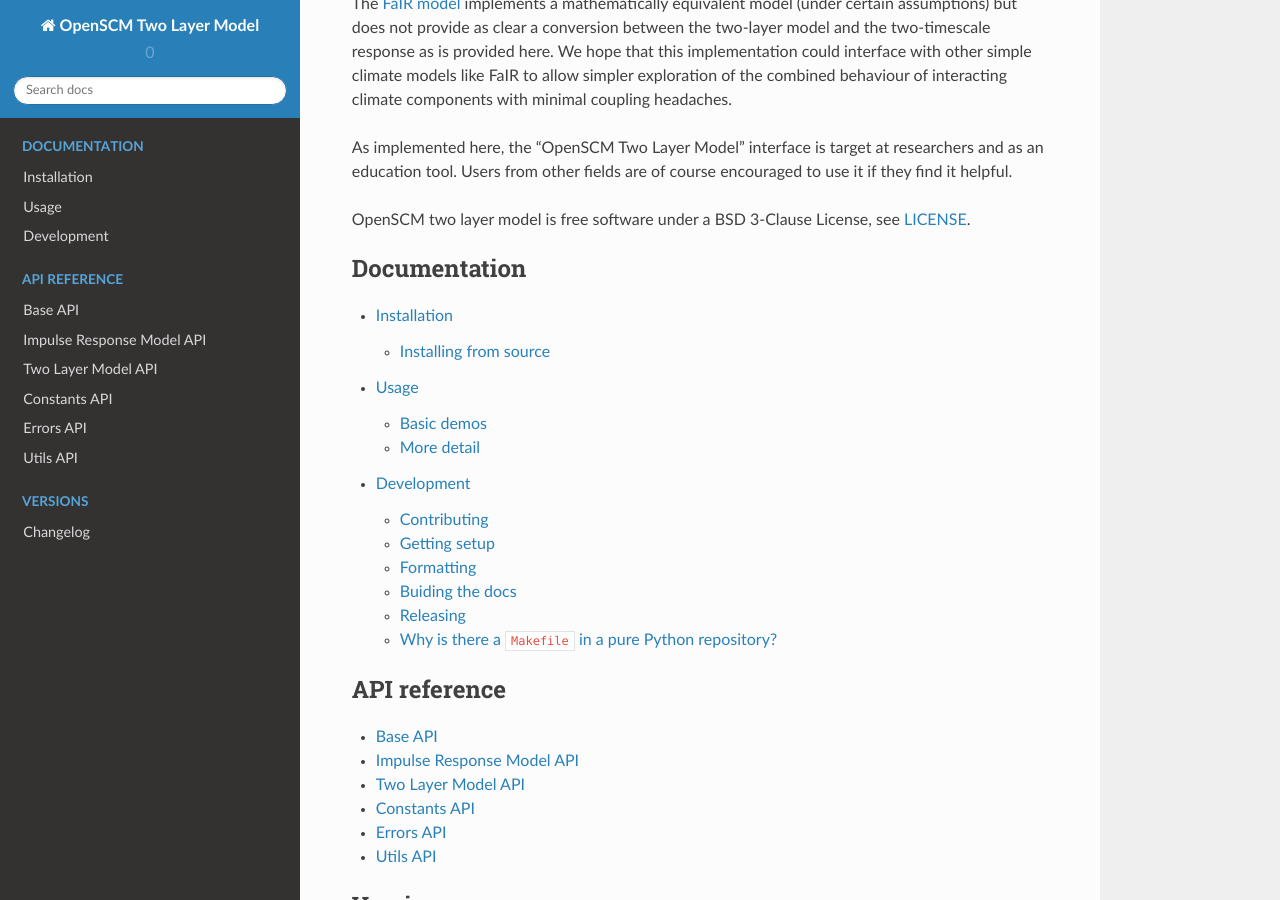
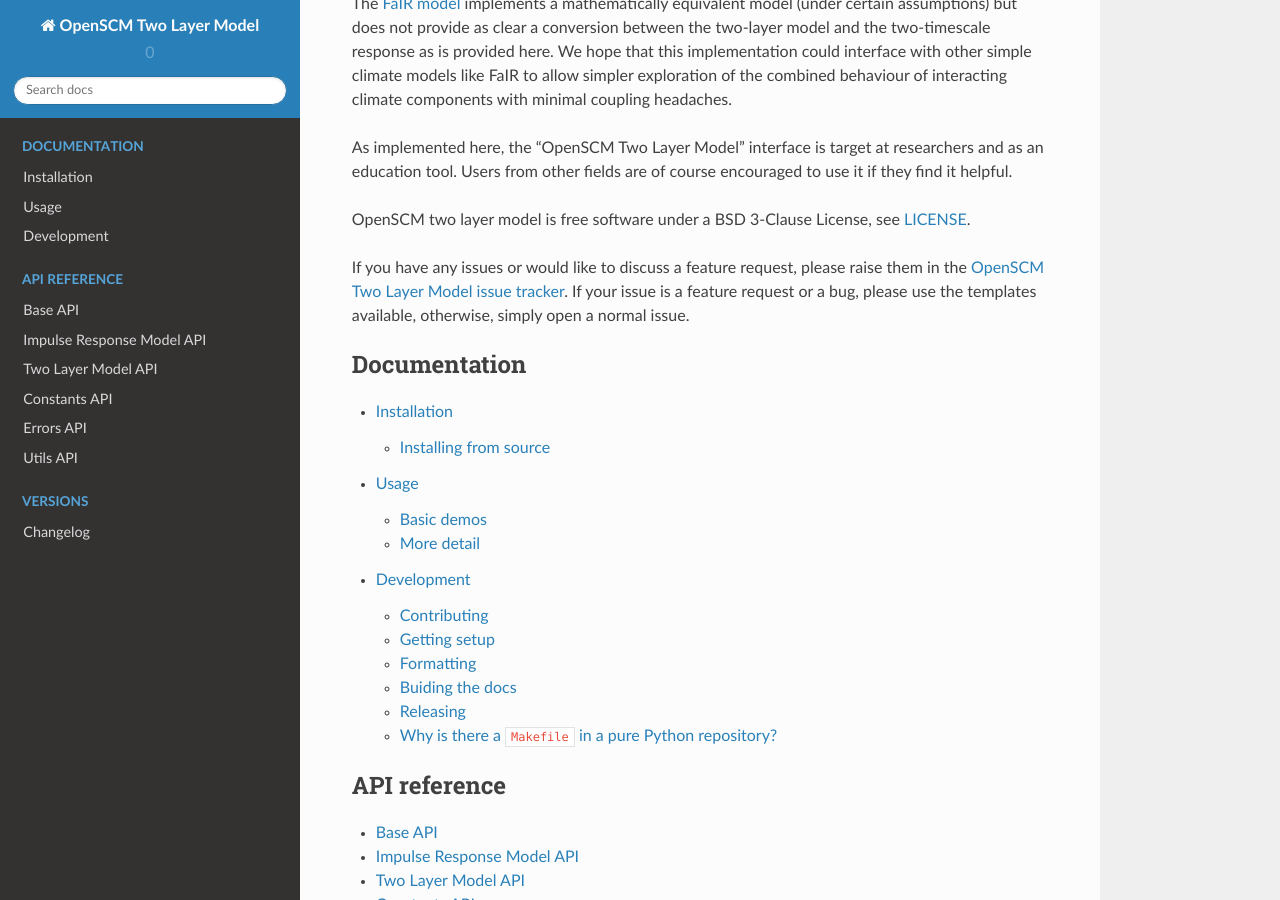
Before and after one commit to openscm/openscm-twolayermodel, a Sphinx documentation site: the page built from docs/source/index.rst, in a window 1280 px wide and 900 px high, scrolled down 360 px. Built offline with Sphinx 7.4.7 and the Read the Docs theme 2.0.0, drawn with Linux system fonts in a browser that asks for light colours.

```diff
--- a/README.rst
+++ b/README.rst
@@ -83,6 +83,16 @@ Documentation
 Documentation can be found at our `documentation pages <https://openscm-two-layer-model.readthedocs.io/en/latest/>`_
 (we are thankful to `Read the Docs <https://readthedocs.org/>`_ for hosting us).
 
+Getting help
+------------
+
+.. sec-begin-getting-help
+
+If you have any issues or would like to discuss a feature request, please raise them in the `OpenSCM Two Layer Model issue tracker`_.
+If your issue is a feature request or a bug, please use the templates available, otherwise, simply open a normal issue.
+
+.. sec-end-getting-help
+
 Contributing
 ------------
 
@@ -100,5 +110,6 @@ Please see the `Development section of the docs <https://openscm-two-layer-model
     :target: https://pypi.org/project/openscm-twolayermodel/
 .. |JOSS| image:: https://joss.theoj.org/papers/94a3759c9ea117499b90c56421ef4857/status.svg
     :target: https://joss.theoj.org/papers/94a3759c9ea117499b90c56421ef4857
+.. _OpenSCM Two Layer Model issue tracker: https://github.com/openscm/openscm-twolayermodel/issues
 
 .. sec-end-links
--- a/docs/source/development.rst
+++ b/docs/source/development.rst
@@ -21,7 +21,7 @@ All contributions are welcome, some possible suggestions include:
 - pull requests
 
 Please report issues or discuss feature requests in the `OpenSCM Two Layer Model issue tracker`_.
-If your issue is a feature request or a bug, please use the templates available, otherwise, simply open a normal issue :)
+If your issue is a feature request or a bug, please use the templates available, otherwise, simply open a normal issue.
 
 As a contributor, please follow a couple of conventions:
 
```
Also changed, not shown: docs/source/index.rst (+8 -0 lines).
